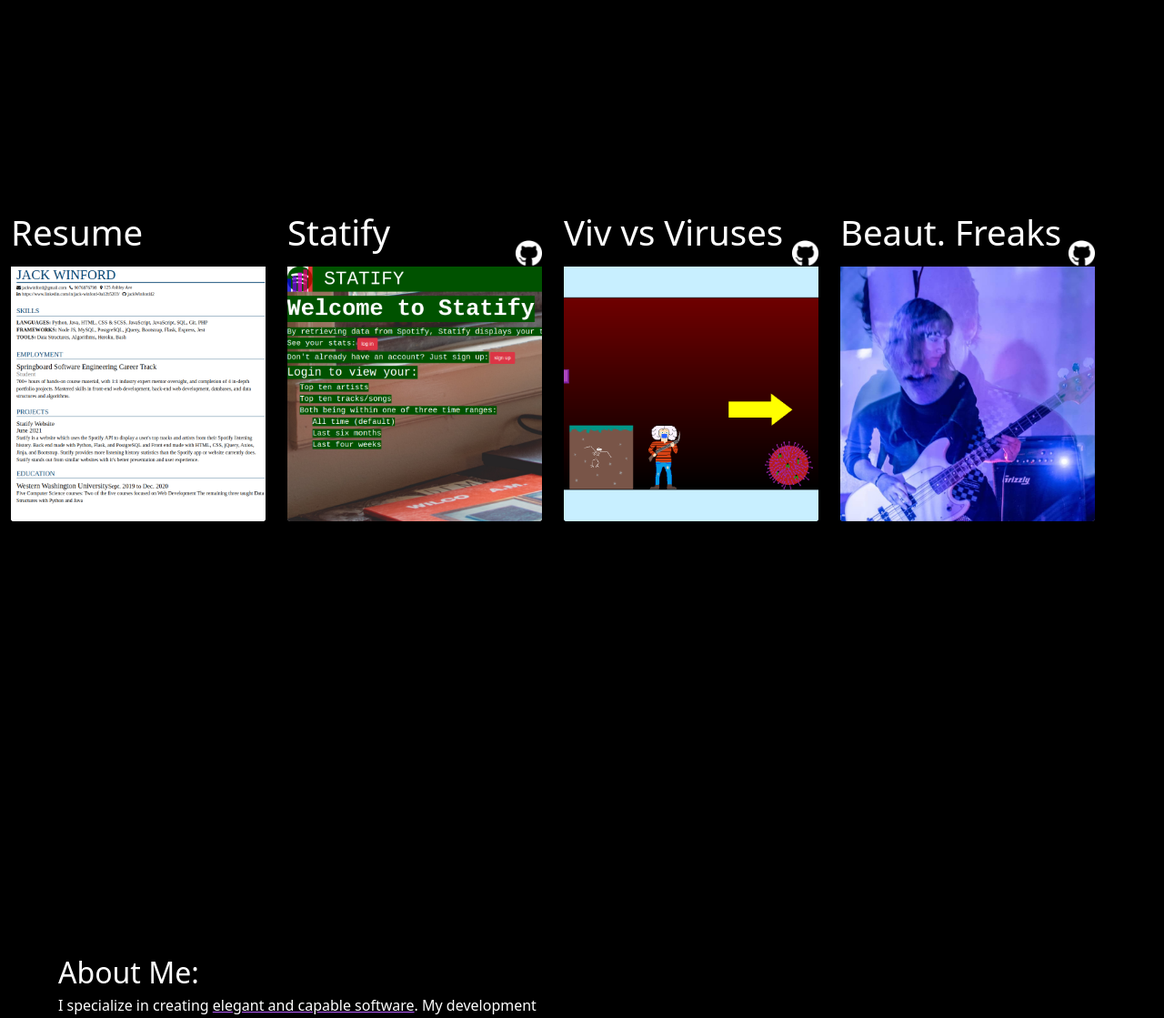
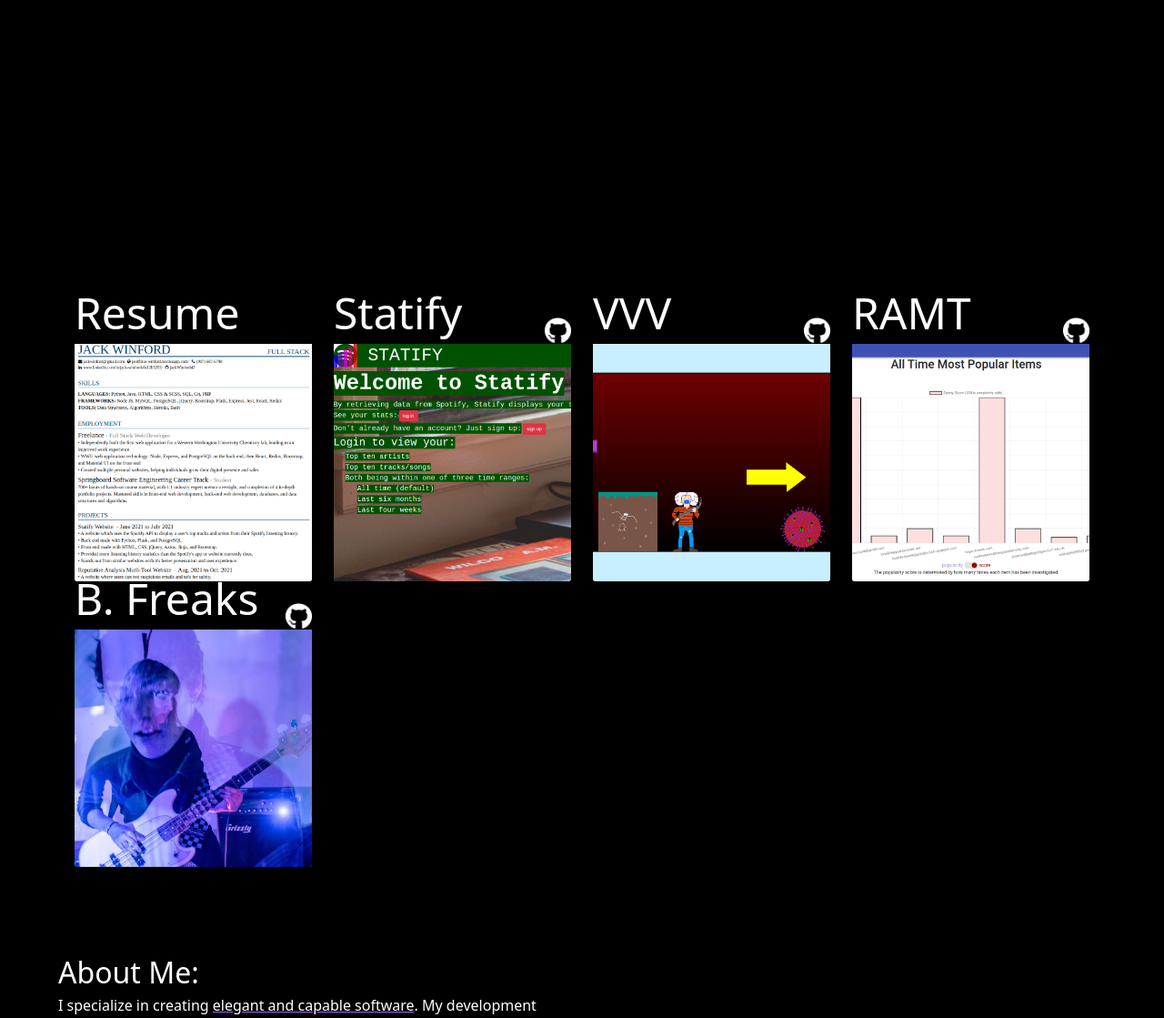
Before and after one commit to DevCapta1n/portfolio, a Flask app: page / in a window 1280 px wide. Shown: the part 667-1786 px from the top of the page at 91% size. Run offline with Flask 2, Linux system fonts and the light colour scheme.

Commit message:
added RAMT and updated the photo for the Resume

```diff
--- a/static/styling/style.css
+++ b/static/styling/style.css
@@ -59,18 +59,18 @@ nav li {
 #home {
     background-color: black;
     height: 100vh;
-    padding-top: 8em;
+    padding-top: 12em;
 }
 
 #home-row {
-    max-height: 100vh;
+  /*max-height: 100vh;
     max-width: 95vw;
     margin-left: 5vw;
-    margin-right: 5vw;
+    margin-right: 5vw;*/
 }
 
 .row {
-    width: 100vw;
+    /* width: 100vw;
     padding: 0 !important;
     margin: 0 !important;
     /* padding: 0 !important;
@@ -97,10 +97,9 @@ nav li {
 
 .card-title {
     position: absolute;
-    padding-bottom: 0px;
-    margin-bottom: 0px;
+    padding-bottom: 0;
     left: 0;
-    bottom: 0;
+    bottom: -10px;
 }
 
 .card-body img {
@@ -112,13 +111,13 @@ nav li {
 .card-body {
     margin: 0px;
     position: relative;
-    text-align: center;
     background-color: black;
+    height: 3.3em;
 }
 
 .card-body span {
     float: left;
-    font-size: 3vw;
+    font-size: 3em;
     color: white;
 }
 
--- a/templates/home.html
+++ b/templates/home.html
@@ -31,8 +31,9 @@
         </div>
     </div>
     <div id="home">
+        <div class="container">
           <div class="row" id="home-row">
-            <div class="col row-col">
+              <div class="col row-col col-lg-3 col-md-4">
                   <div class="card" id="resume">
                       <div class="card-body">
                           <span class="card-title">Resume</span>
@@ -40,7 +41,7 @@
                       <img src="/static/images/ResumeScreenShot.png" class="card-img-bottom" alt="Resume Screenshot">
                   </div>
               </div>
-            <div class="col row-col">
+              <div class="col row-col col-lg-3 col-md-4">
                   <div class="card" id="statify">
                       <div class="card-body">
                           <span class="card-title">Statify</span>
@@ -51,10 +52,10 @@
                       <img src="/static/images/StatifyScreenShot.png" class="card-img-bottom" alt="Statify Screenshot">
                   </div>
               </div>
-            <div class="col row-col">
+              <div class="col row-col col-lg-3 col-md-4">
                   <div class="card" id="VVV">
                       <div class="card-body">
-                        <span class="card-title">Viv vs Viruses</span>
+                          <span class="card-title">VVV</span>
                           <a href="https://github.com/jackWinford42/Vivien-Versus-Viruses" target="_blank">
                               <img src="/static/images/github-brands.png" class="github" alt="github icon">
                           </a>
@@ -62,15 +63,27 @@
                       <img src="/static/images/VVVScreenShot.png" class="card-img-bottom" alt="Vivien Versus Viruses Screenshot">
                   </div>
               </div>
-            <div class="col row-col">
+              <div class="col row-col col-lg-3 col-md-4">
                   <div class="card" id="BF">
                       <div class="card-body">
-                        <span class="card-title">Beaut. Freaks</span>
+                          <span class="card-title">RAMT</span>
+                          <a href="https://github.com/jackWinford42/security-multitool" target="_blank">
+                              <img src="/static/images/github-brands.png" class="github" alt="github icon">
+                          </a>
+                      </div>
+                      <img src="/static/images/RAMTSS.png" class="card-img-bottom" alt="Screenshot of RAMT's all time graph page">
+                  </div>
+              </div>
+              <div class="col row-col col-lg-3 col-md-4">
+                  <div class="card" id="BF">
+                      <div class="card-body">
+                          <span class="card-title">B. Freaks</span>
                           <a href="https://github.com/jackWinford42/bandSite-102" target="_blank">
                               <img src="/static/images/github-brands.png" class="github" alt="github icon">
                           </a>
                       </div>
                       <img src="/static/images/beautifulFreaks.jpg" class="card-img-bottom" alt="Beautiful Freaks Screenshot">
+                  </div>
               </div>
           </div>
         </div>
```
Also changed, not shown: static/images/RAMTSS.png (added), static/images/ResumeScreenShot.png, 2 other files. Lines whose indentation alone changed are shown as unchanged.
